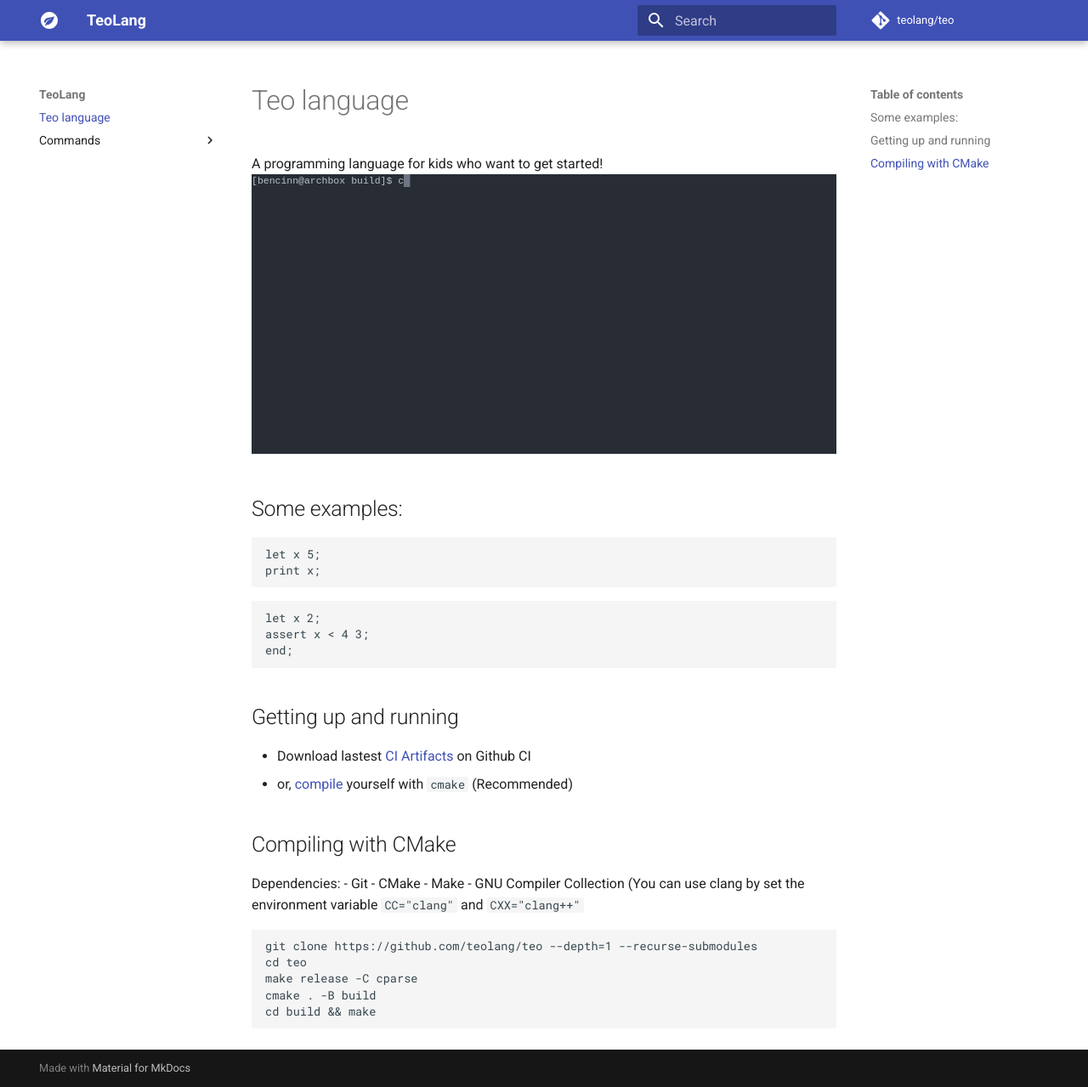
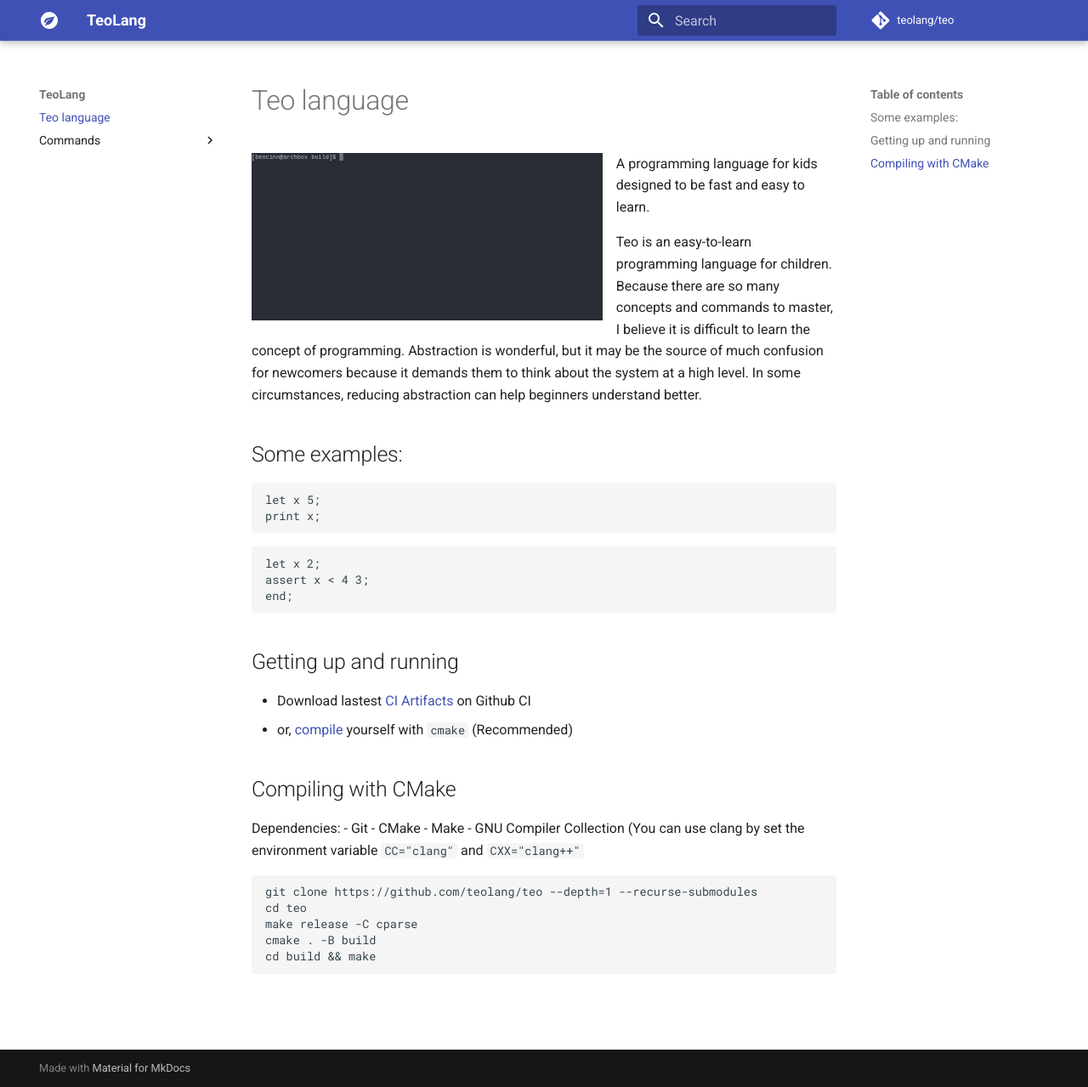
Before and after one commit to teolang/teo, an MkDocs documentation site: the page built from docs/index.md, in a window 1280 px wide and 1279 px high. Shown: the whole window at 85% size. Built offline with MkDocs 1.6.1 and Material for MkDocs 9.7.7, drawn with Linux system fonts in a browser that asks for light colours; comment, search, counter and statistics services are not loaded.

Commit message:
[docs] Adding description in the docs Thanks Daniel for the advice!

````diff
--- a/docs/index.md
+++ b/docs/index.md
@@ -1,6 +1,10 @@
 # Teo language
-A programming language for kids who want to get started!
-<img src="./image.svg" width="100%"></img>
+<img align="left" src="./image.svg" width="60%"></img>
+A programming language for kids designed to be fast and easy to learn.
+
+Teo is an easy-to-learn programming language for children.
+Because there are so many concepts and commands to master, I believe it is difficult to learn the concept of programming.
+Abstraction is wonderful, but it may be the source of much confusion for newcomers because it demands them to think about the system at a high level. In some circumstances, reducing abstraction can help beginners understand better.
 ## Some examples:
 ```
 let x 5;
````
Also changed, not shown: README.md (+13 -4 lines).
